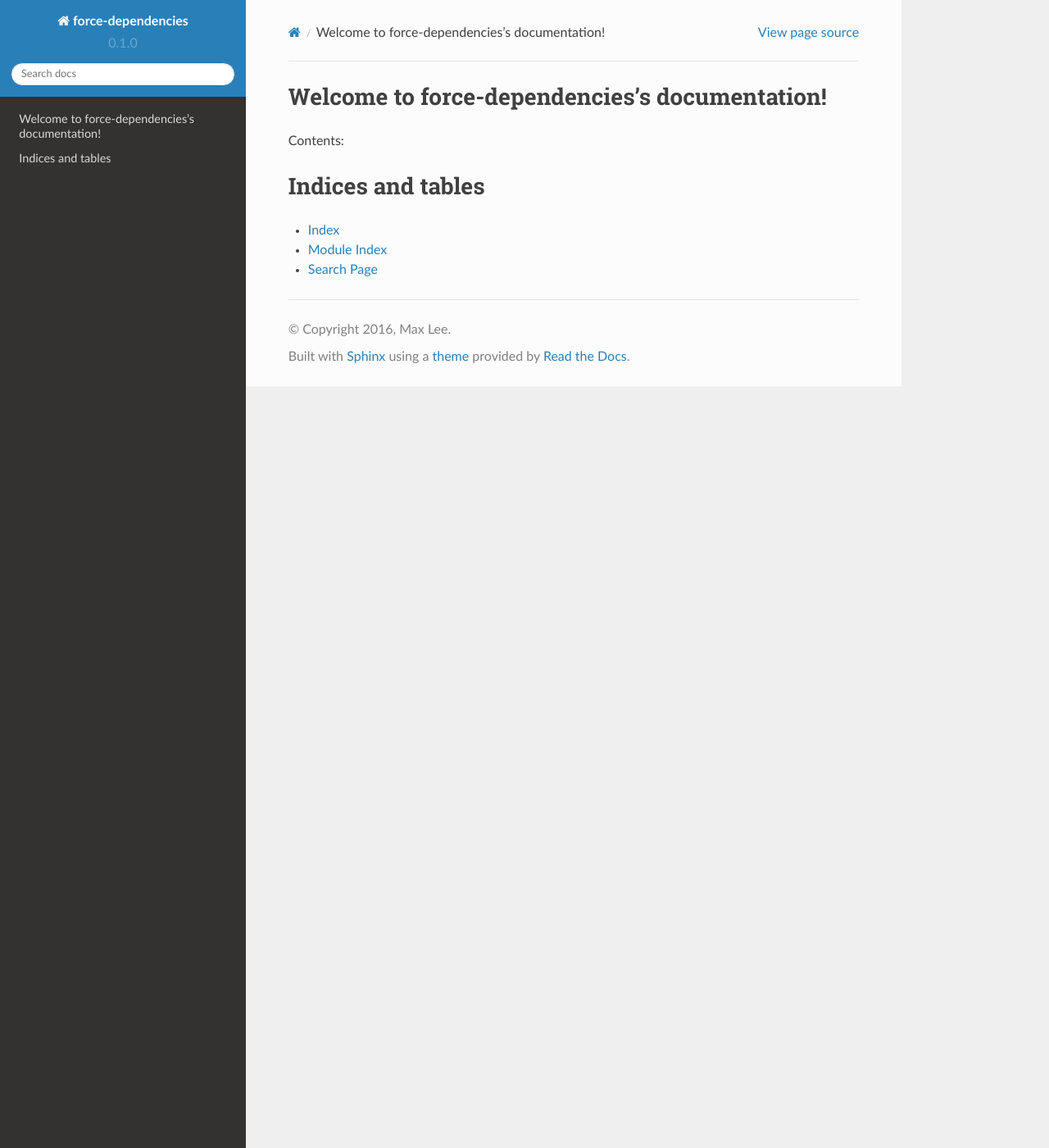
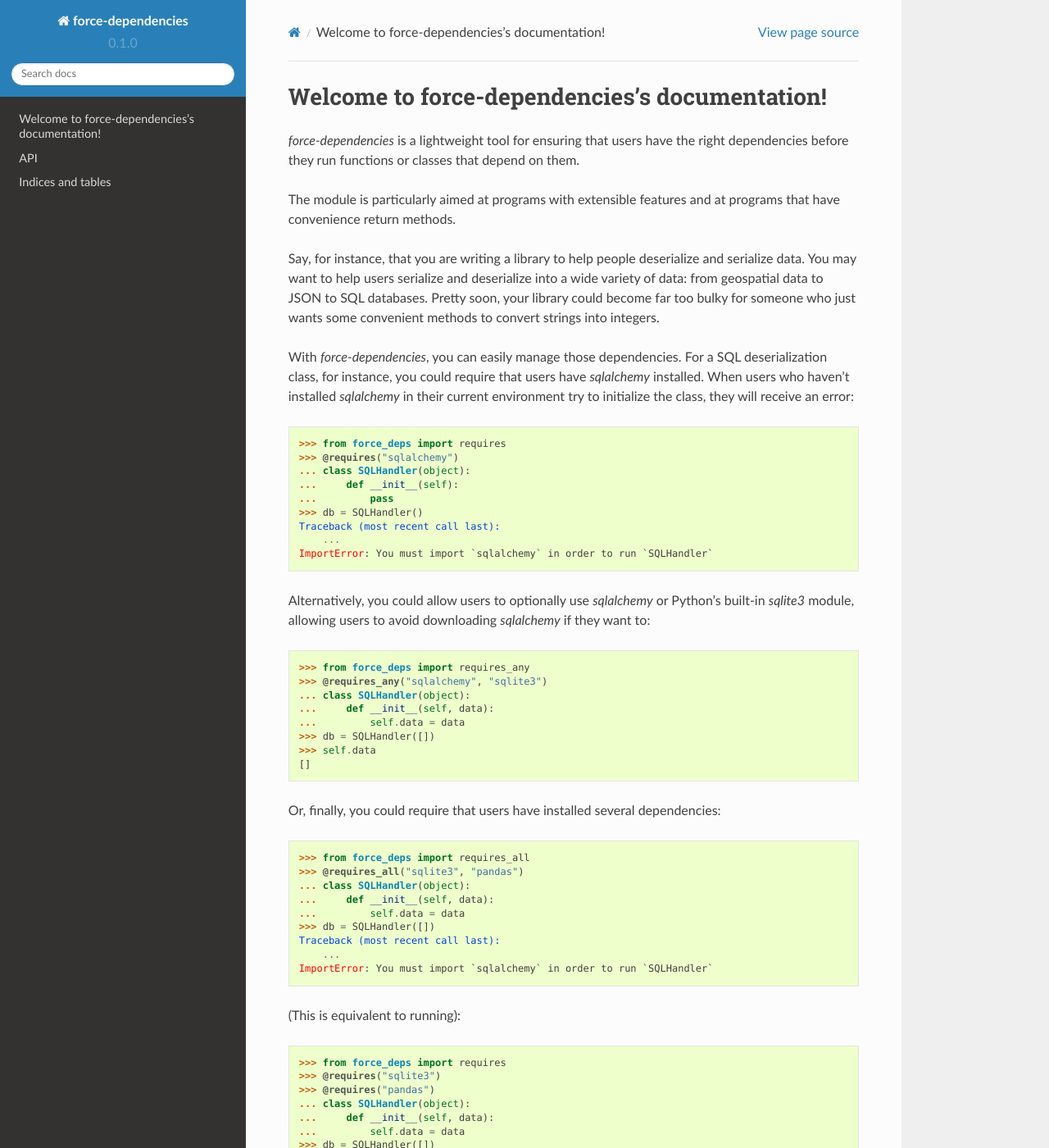
Before and after one commit to maxblee/force_deps, a Sphinx documentation site: the page built from docs/source/index.rst, in a window 1280 px wide and 1400 px high. Shown: the whole window at 82% size. Built offline with Sphinx 7.4.7 and the Read the Docs theme 2.0.0, drawn with Linux system fonts in a browser that asks for light colours; some of the changed text lies outside the part shown.

Commit message:
finalized project, added travis

```diff
--- a/docs/source/index.rst
+++ b/docs/source/index.rst
@@ -1,12 +1,92 @@
 Welcome to force-dependencies's documentation!
-=========================================
+==============================================
 
-Contents:
+`force-dependencies` is a lightweight tool for ensuring that users have the right dependencies
+before they run functions or classes that depend on them.
 
-.. toctree::
-   :maxdepth: 2
+The module is particularly aimed at programs with extensible features and at
+programs that have convenience return methods.
 
+Say, for instance, that you are writing a library to help people deserialize and serialize data.
+You may want to help users serialize and deserialize into a wide variety of data: from
+geospatial data to JSON to SQL databases. Pretty soon, your library could become far too bulky
+for someone who just wants some convenient methods to convert strings into integers.
 
+With `force-dependencies`, you can easily manage those dependencies. For a SQL deserialization
+class, for instance, you could require that users have `sqlalchemy` installed. When users who
+haven't installed `sqlalchemy` in their current environment try to initialize the class, they will
+receive an error:
+
+    >>> from force_deps import requires
+    >>> @requires("sqlalchemy")
+    ... class SQLHandler(object):
+    ...     def __init__(self):
+    ...         pass
+    >>> db = SQLHandler()
+    Traceback (most recent call last):
+        ...
+    ImportError: You must import `sqlalchemy` in order to run `SQLHandler`
+
+Alternatively, you could allow users to optionally use `sqlalchemy` or Python's built-in `sqlite3` module,
+allowing users to avoid downloading `sqlalchemy` if they want to:
+
+    >>> from force_deps import requires_any
+    >>> @requires_any("sqlalchemy", "sqlite3")
+    ... class SQLHandler(object):
+    ...     def __init__(self, data):
+    ...         self.data = data
+    >>> db = SQLHandler([])
+    >>> self.data
+    []
+
+Or, finally, you could require that users have installed several dependencies:
+
+    >>> from force_deps import requires_all
+    >>> @requires_all("sqlite3", "pandas")
+    ... class SQLHandler(object):
+    ...     def __init__(self, data):
+    ...         self.data = data
+    >>> db = SQLHandler([])
+    Traceback (most recent call last):
+        ...
+    ImportError: You must import `sqlalchemy` in order to run `SQLHandler`
+
+(This is equivalent to running):
+
+    >>> from force_deps import requires
+    >>> @requires("sqlite3")
+    >>> @requires("pandas")
+    ... class SQLHandler(object):
+    ...     def __init__(self, data):
+    ...         self.data = data
+    >>> db = SQLHandler([])
+    Traceback (most recent call last):
+        ...
+    ImportError: You must import `sqlalchemy` in order to run `SQLHandler`
+
+The entire library is just those three decorators, but I think it can frequently come in handy,
+particularly when you're writing a library that you want to be extensible and flexible for users.
+
+As one final example, the decorators in this library can come in handy for simple data output functions.
+For instance, you could easily create a function to output data from an object into a `pandas DataFrame`
+without requiring anyone to install pandas.
+
+Simply type:
+
+>>> from force_deps import requires
+>>> class DataHandler(object):
+...     def __init__(self, data):
+...         self.data = data
+...     @requires("pandas")
+...     def to_sql(self):
+...         import pandas as pd
+...         return pd.DataFrame(self.data)
+
+API
+===
+
+.. automodule:: force_deps
+    :members:
 
 Indices and tables
 ==================
--- a/requirements-dev.txt
+++ b/requirements-dev.txt
@@ -5,3 +5,4 @@ pytest-cov >= 2.6.0
 sphinx
 sphinx-autodoc-typehints
 nox
+twine
```
Also changed, not shown: README.md (+41 -12 lines), force_deps/__init__.py (+139 -0 lines), .travis.yml (added), noxfile.py (line endings or trailing spaces), requirements.txt (added), 2 other files.
